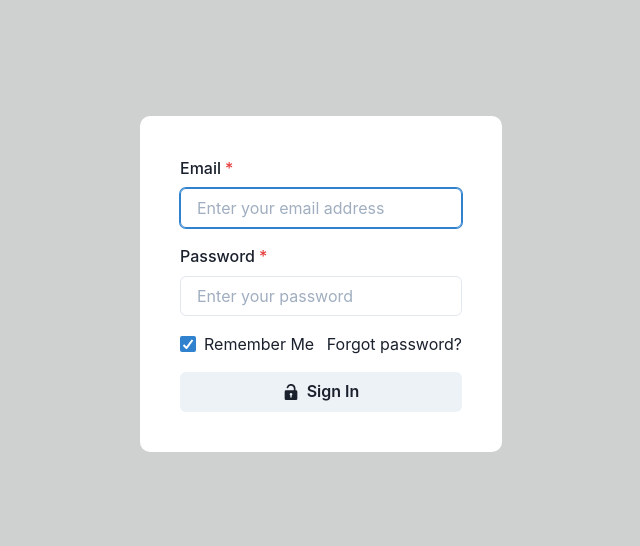
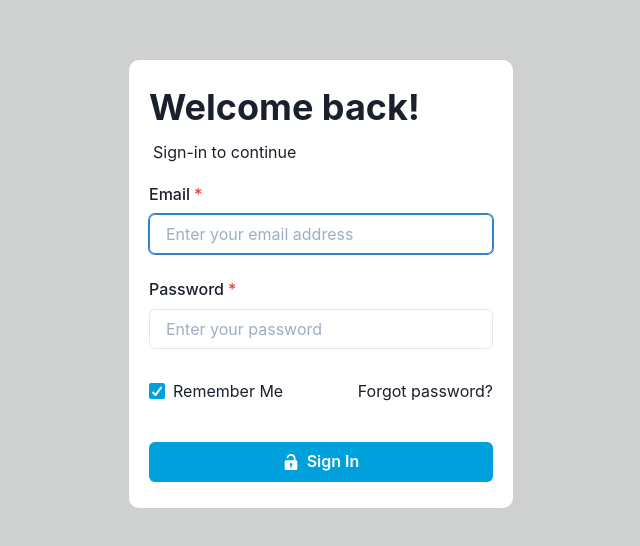
Before and after one commit to znapci/job-portal, a React (Create React App) app: page /login in a window 1280 px wide. Shown: the part 116-662 px from the top of the page, without its empty margins (319-959 px from the left). Built offline with nearby package versions, Linux system fonts and the light colour scheme.

Commit message:
Handle login flow based on response

```diff
--- a/src/components/LoginScreen.jsx
+++ b/src/components/LoginScreen.jsx
@@ -1,6 +1,6 @@
 import { UnlockIcon } from '@chakra-ui/icons';
 import {
-    Box,
+    Flex,
     Link,
     FormControl,
     FormLabel,
@@ -9,13 +9,18 @@ import {
     Checkbox,
     Button,
     FormErrorMessage,
+    Heading,
+    Text,
+    useToast
 } from '@chakra-ui/react';
 import { useEffect } from 'react';
 import { useState } from 'react';
 import '../styles/LoginScreen.css';
+import { useHistory } from 'react-router-dom';
 
 const LoginScreen = ({ apiEndpoint, getToken }) => {
     const url = apiEndpoint;
+    let history = useHistory();
     const [email, setEmail] = useState({
         content: '',
         validationMessage: ''
@@ -25,10 +30,32 @@ const LoginScreen = ({ apiEndpoint, getToken }) => {
         validationMessage: ''
     });
     const [remember, setRemember] = useState(true);
-    const [recievedResponse, setRecievedResponse] = useState(null);
+    const [recievedResponse, setRecievedResponse] = useState({
+        token: 'placeholder',
+        status: undefined
+    });
+    const toast = useToast();
     useEffect(() => {
-        getToken(recievedResponse);
-    }, [getToken, recievedResponse])
+        if (recievedResponse.status === 'success') {
+            toast({
+                title: 'Login Successful',
+                description: "You will be redirected to posts shortly",
+                status: "success",
+                duration: 2000,
+                onCloseComplete: () => history.push('/posts')
+            });
+            getToken(recievedResponse.token);
+        }
+        else if (recievedResponse.status === 'failure') {
+            toast({
+                title: 'Invalid username or password',
+                description: 'Did you type your credentials properly?',
+                status: 'error',
+                duration: 2000,
+                isClosable: true,
+            })
+        }
+    }, [toast, history, getToken, recievedResponse])
 
     const handleSubmit = () => {
         if ((email.content && password.content && !email.validationMessage && !password.validationMessage)) {
@@ -44,13 +71,19 @@ const LoginScreen = ({ apiEndpoint, getToken }) => {
             }).then(res => res.json().then(jsonData => setRecievedResponse(jsonData))).catch(err => console.log(err));
         }
     }
-
     return (
-        <Box bgColor='white' borderRadius='10' p='10' textAlign=' left'>
-            <FormControl isInvalid={email.validationMessage} isRequired>
+        <Flex flexDir='column' justify='space-evenly' bgColor='white' borderRadius='10' minW='sm' minH='md' p='5' textAlign='left'>
+            <Heading>Welcome back!</Heading>
+            <Text p='1'>Sign-in to continue</Text>
+            <FormControl isInvalid={email.validationMessage} my='2' isRequired>
                 <FormLabel>Email</FormLabel>
                 <Input autoFocus type='email' placeholder='Enter your email address'
-                    onBlur={(e) => {
+                    onChange={(e) => {
+                        setEmail({
+                            content: e.target.value,
+                            validationMessage: ''
+                        });
+                    }} onBlur={(e) => {
                         setEmail({
                             content: e.target.value,
                             validationMessage: e.target.validationMessage
@@ -59,30 +92,31 @@ const LoginScreen = ({ apiEndpoint, getToken }) => {
                 <FormErrorMessage>{email.validationMessage}</FormErrorMessage>
             </FormControl>
 
-            <FormControl isInvalid={password.validationMessage} isRequired mt={4}>
+            <FormControl isInvalid={password.validationMessage} isRequired my='2'>
                 <FormLabel>Password</FormLabel>
                 <Input type='password' placeholder='Enter your password' maxLength={64} onBlur={(e) => {
                     setPassword({
                         content: e.target.value,
                         validationMessage: e.target.validationMessage
                     });
+                }} onChange={(e) => {
+                    setPassword({
+                        content: e.target.value,
+                        validationMessage: ''
+                    });
                 }} />
                 <FormErrorMessage>{password.validationMessage}</FormErrorMessage>
             </FormControl>
 
-            <HStack justifyContent='space-between' mt={4}>
-                <Box>
-                    <Checkbox isChecked={remember} onChange={(e) => {
-                        setRemember(e.target.checked);
-                    }}>Remember Me</Checkbox>
-                </Box>
-                <Box>
-                    <Link>Forgot password?</Link>
-                </Box>
+            <HStack justifyContent='space-between' my='4'>
+                <Checkbox colorScheme='linkedin' isChecked={remember} onChange={(e) => {
+                    setRemember(e.target.checked);
+                }}>Remember Me</Checkbox>
+                <Link href='#'>Forgot password?</Link>
             </HStack>
 
-            <Button leftIcon={<UnlockIcon />} onClick={handleSubmit} variant='solid' width='full' mt={4}>Sign In</Button>
-        </Box >
+            <Button colorScheme='linkedin' leftIcon={<UnlockIcon />} onClick={handleSubmit} variant='solid' width='full' mt={4}>Sign In</Button>
+        </Flex >
     )
 }
 
```
